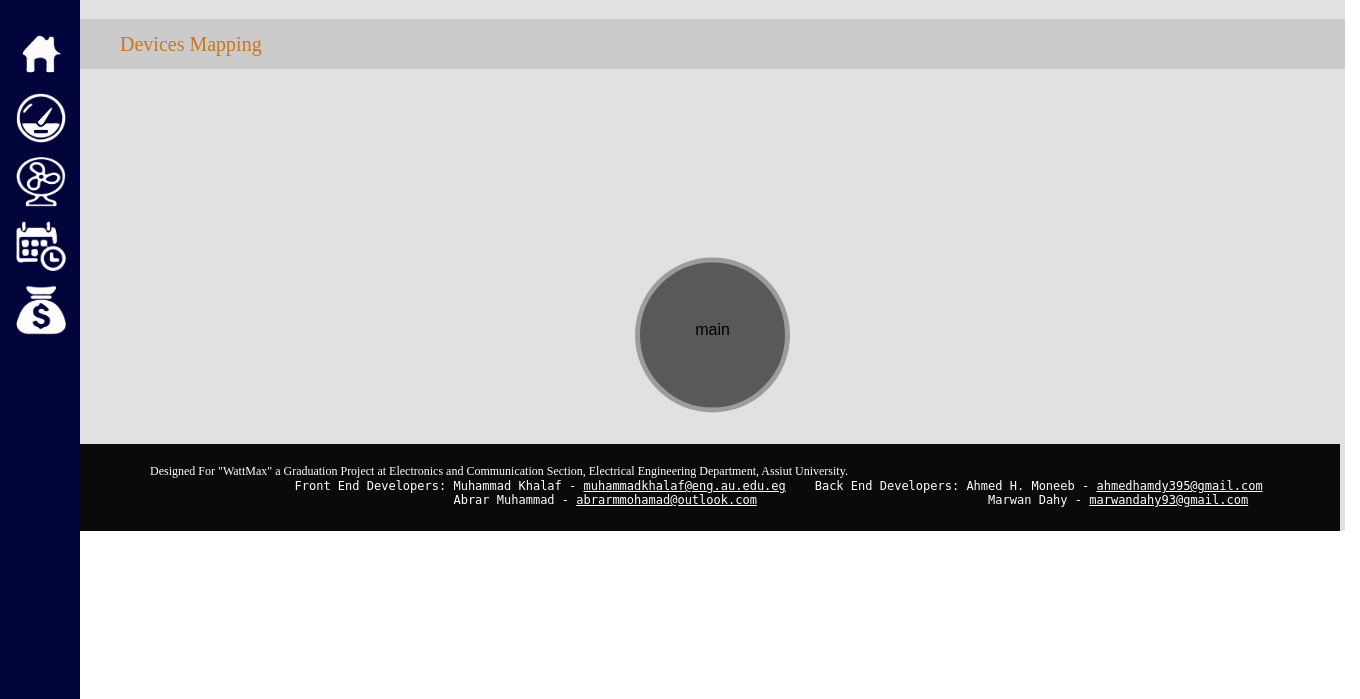
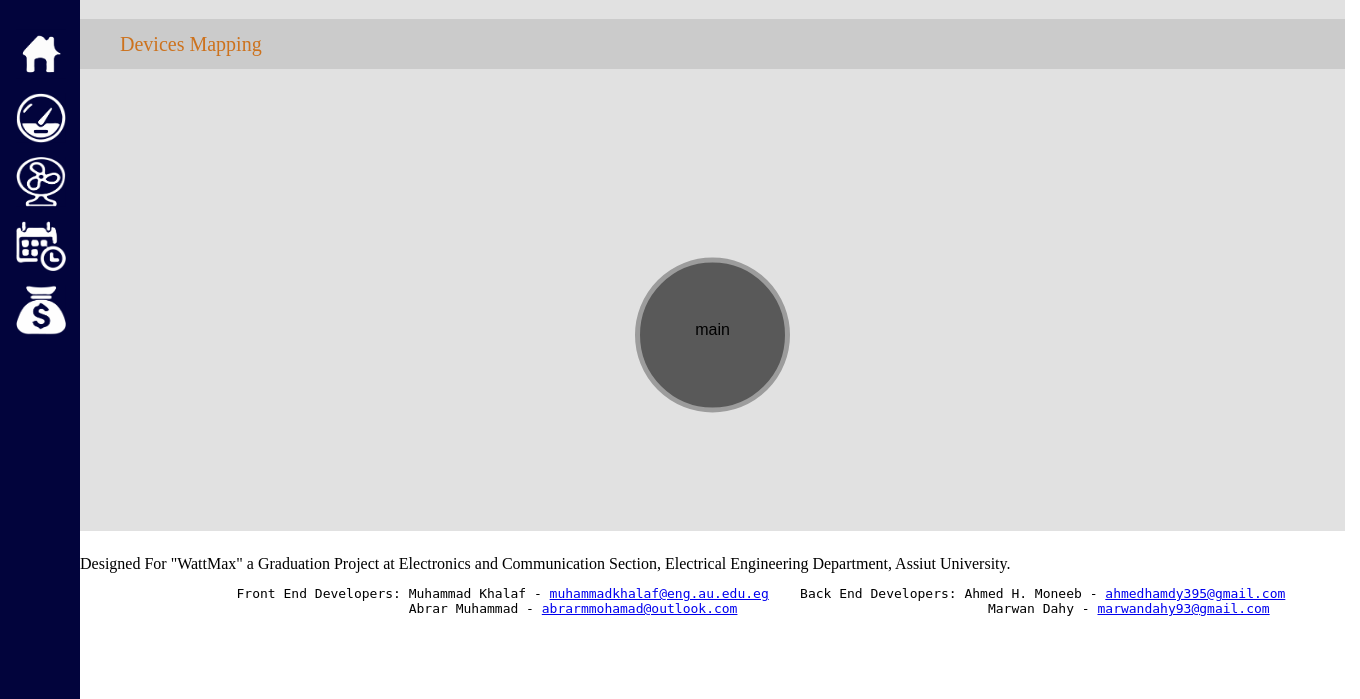
Before and after one commit to CBEMS/website, a PHP site: page /mapping.php in a window 1360 px wide. Shown: the part 101-800 px from the top of the page. Run offline with PHP 8.4, Linux system fonts and the light colour scheme; the visitor is signed in with stand-in values (Sample User, id 1); data that the repository does not hold is empty.

Commit message:
Revert "added footer styles"

```diff
--- a/css/styles.css
+++ b/css/styles.css
@@ -53,30 +53,6 @@
         float: left;
         height: 552px;
         }
-
-    /****************** Footer **************************/
-    #footerDiv {
-            position: absolute;
-            bottom:0;
-            background-color: rgb(10, 10, 10);
-            color: #fff;
-            font-size: 12px;
-            padding: 20px 70px;
-            padding-bottom: 10px;
-
-        }
-    pre{
-        background-color: rgb(10, 10, 10);
-        color: #fff;
-        margin: 0;
-        padding: 0;
-        border: none;
-    }
-    a {
-        color: #fff
-    }
-
-
 
     /****************Content | Billing page***************/
     #billing{display: none;}
```
